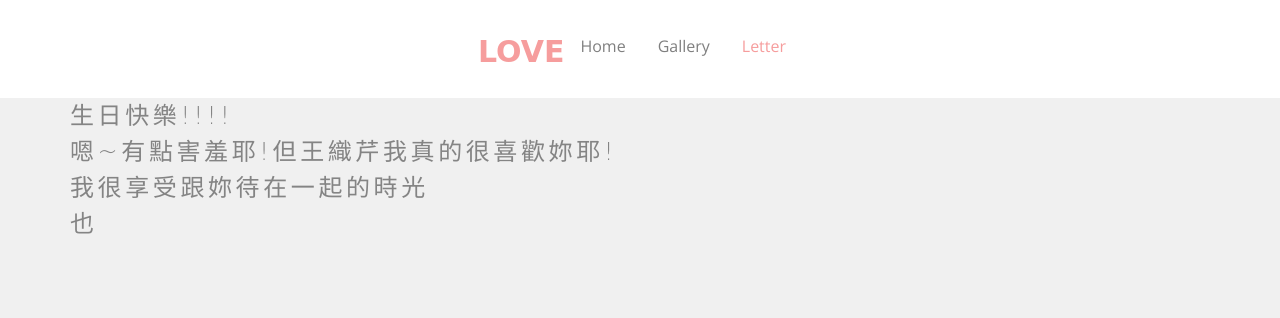
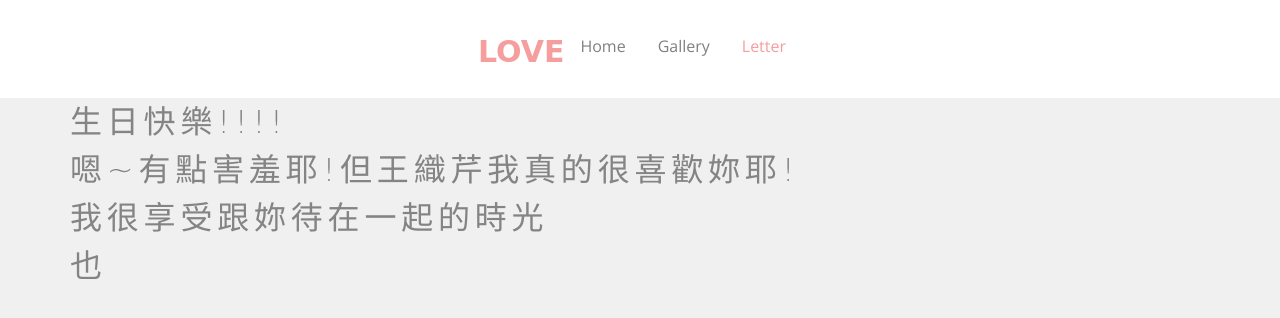
Before and after one commit to 0961191926/CHIN, a website: page letter.html in a window 1280 px wide. Drawn offline with nearby package versions, Linux system fonts and the light colour scheme; a web font is replaced by a local one.

Commit message:
Update letter.html

```diff
--- a/letter.html
+++ b/letter.html
@@ -50,7 +50,7 @@
             justify-content: flex-start;
             align-items: flex-start;
             height: 100vh;
-            font-size: 24px; /* 設置字體大小 */
+            font-size: 32px; /* 設置字體大小 */
         }
 
         @keyframes typing {
```
